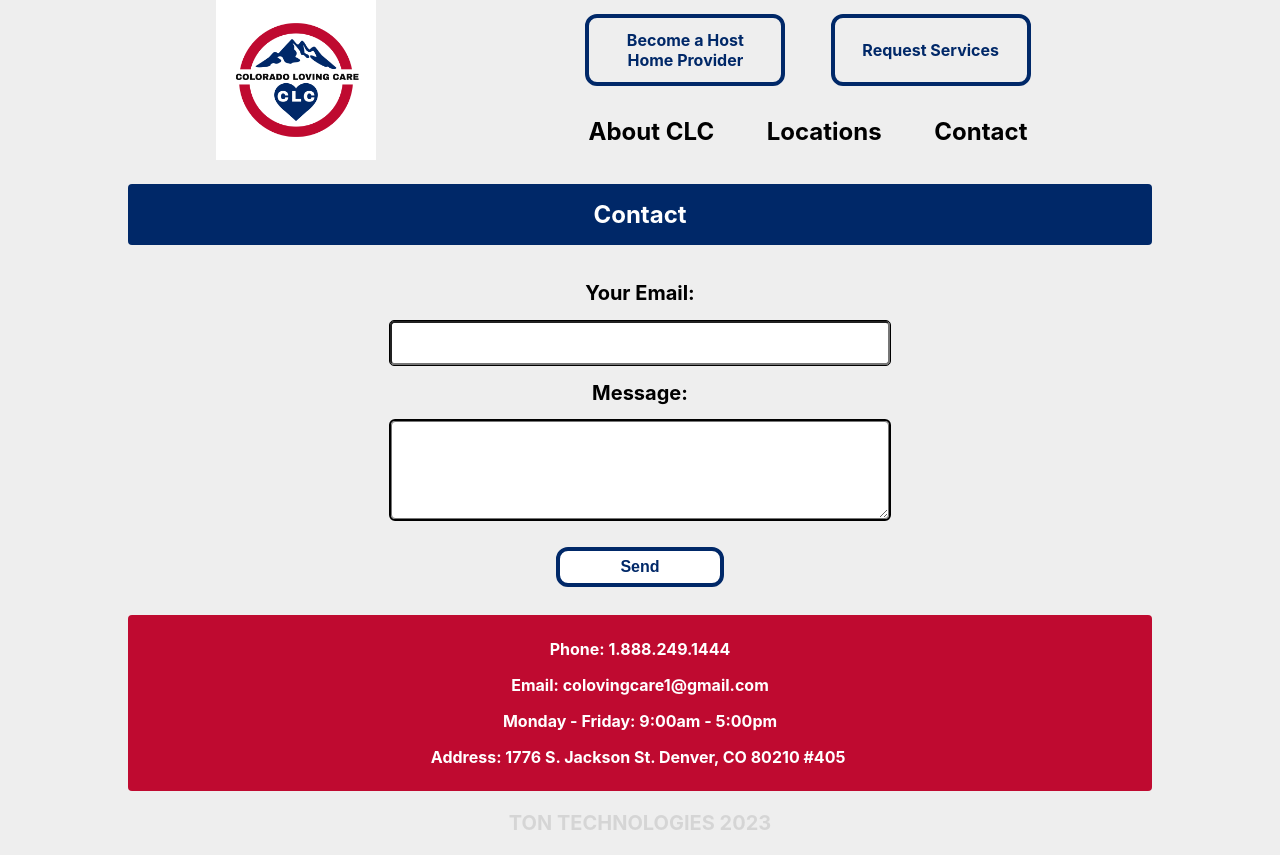
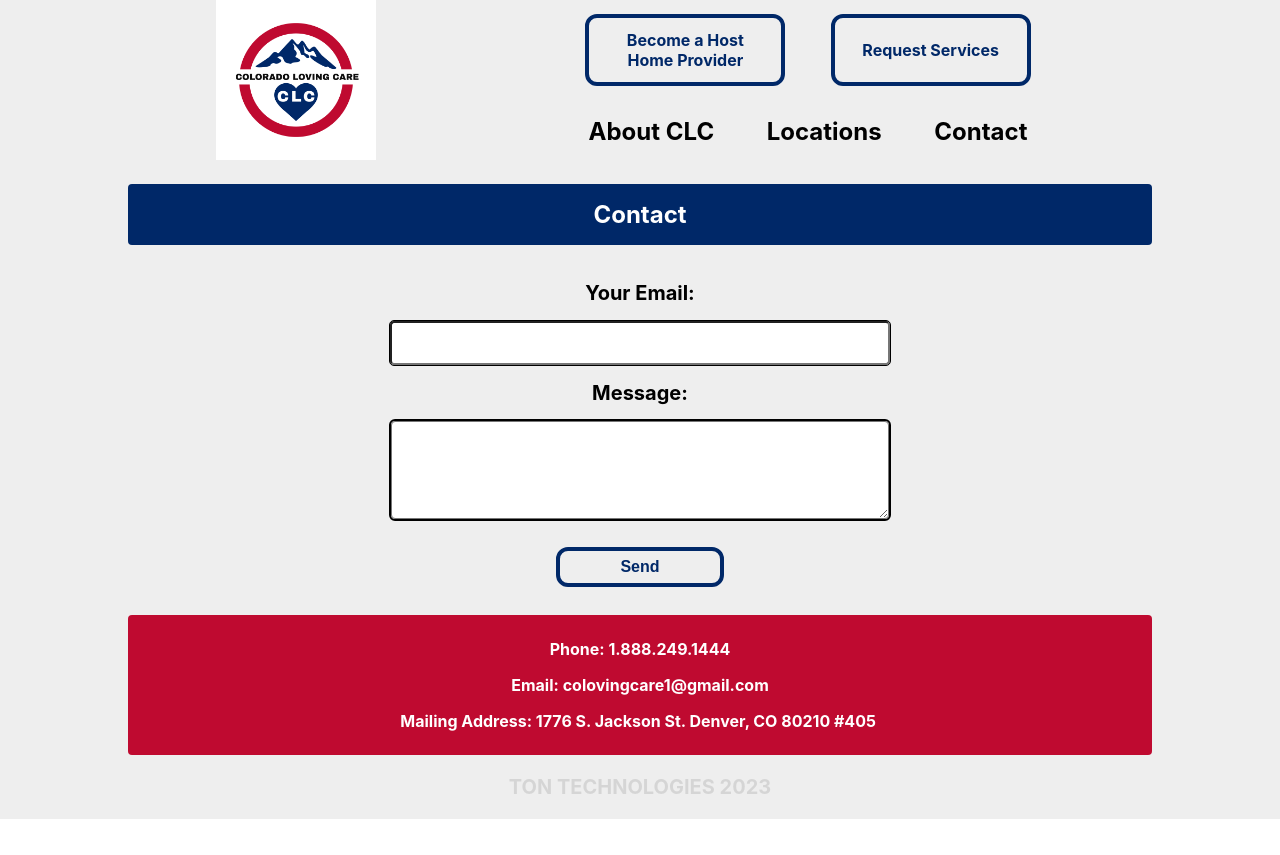
Before and after one commit to cleveland231/ColoradoLovingCare, a React (Create React App) app: page /contact in a window 1280 px wide. After the commit the page ends 819 px from the top, so only its background shows below. Built offline with nearby package versions, Linux system fonts and the light colour scheme.

Commit message:
Button color change

```diff
--- a/src/Components/Contact/Contact.css
+++ b/src/Components/Contact/Contact.css
@@ -36,7 +36,7 @@ label {
   font-size: 1rem;
   border-radius: .5rem;
   font-weight: bold;
-  background-color: white;
+  background-color: #EEEEEE;
   color: #002868;
   outline: .25rem solid #002868;
   margin: 1rem;
--- a/src/Components/Footer/Footer.js
+++ b/src/Components/Footer/Footer.js
@@ -6,8 +6,7 @@ export const Footer = () => {
     <div className="Footer">
       <div className="FooterWords"> Phone: 1.888.249.1444 </div>
       <div className="FooterWords"> Email:  colovingcare1@gmail.com </div>
-      <div className="FooterWords"> Monday - Friday: 9:00am - 5:00pm </div>
-      <div className="FooterWords"> Address: 1776 S. Jackson St. Denver, CO 80210 #405 </div>
+      <div className="FooterWords"> Mailing Address: 1776 S. Jackson St. Denver, CO 80210 #405 </div>
     </div>
   );
 }
```
